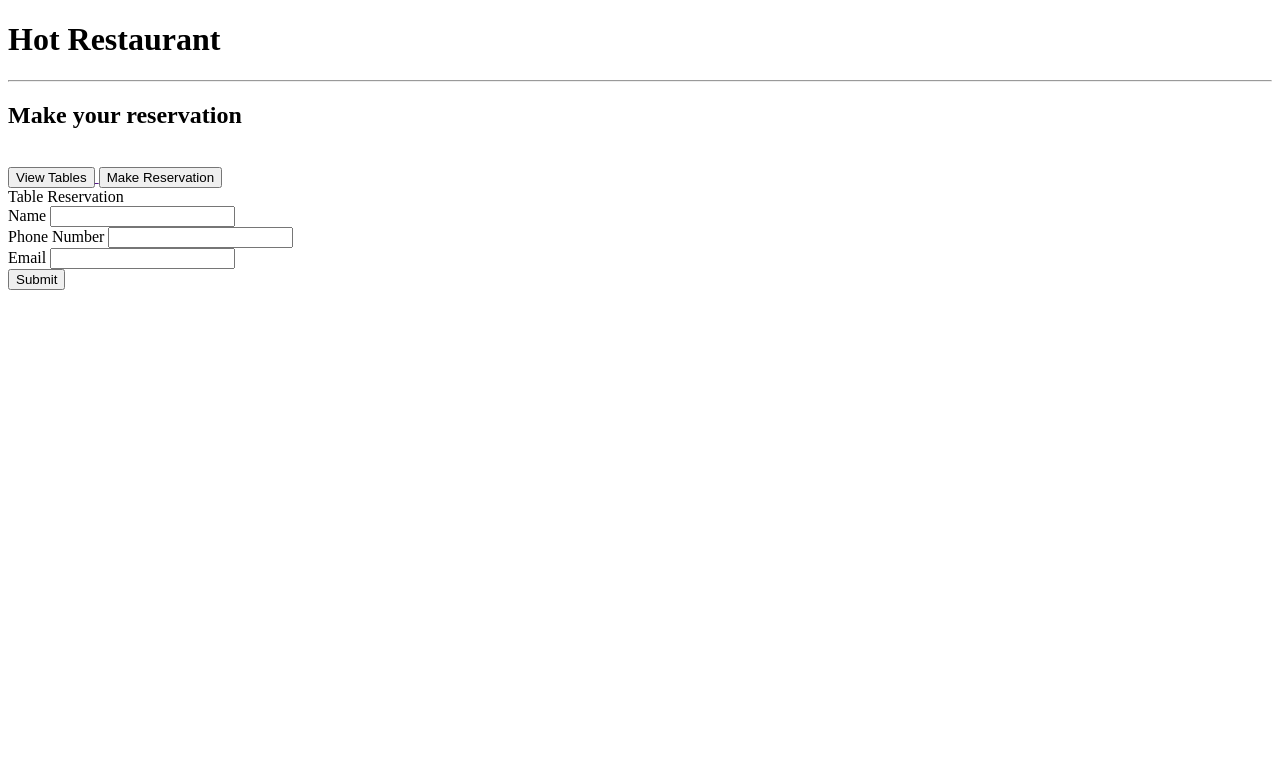
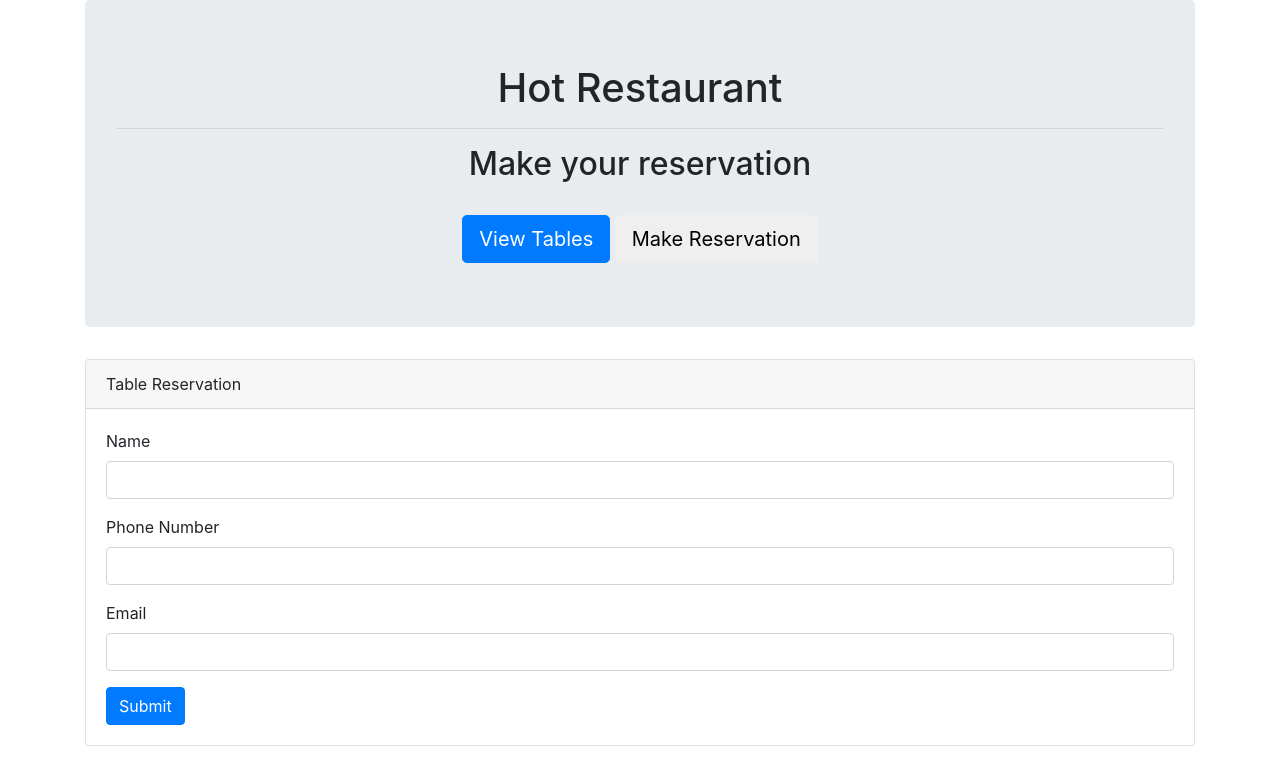
Before and after one commit to asanderson09/HotRestaurant, a plain HTML site: page reservation.html in a window 1280 px wide. Drawn offline with nearby package versions, Linux system fonts and the light colour scheme.

Commit message:
html name change

```diff
--- a/hotrestaurant.html
+++ b/reservation.html
@@ -5,6 +5,7 @@
     <meta name="viewport" content="width=device-width, initial-scale=1.0">
     <meta http-equiv="X-UA-Compatible" content="ie=edge">
     <title>Document</title>
+    <link rel="stylesheet" href="https://maxcdn.bootstrapcdn.com/bootstrap/4.0.0/css/bootstrap.min.css" integrity="sha384-Gn5384xqQ1aoWXA+058RXPxPg6fy4IWvTNh0E263XmFcJlSAwiGgFAW/dAiS6JXm" crossorigin="anonymous">
 </head>
 <body>
 
```
